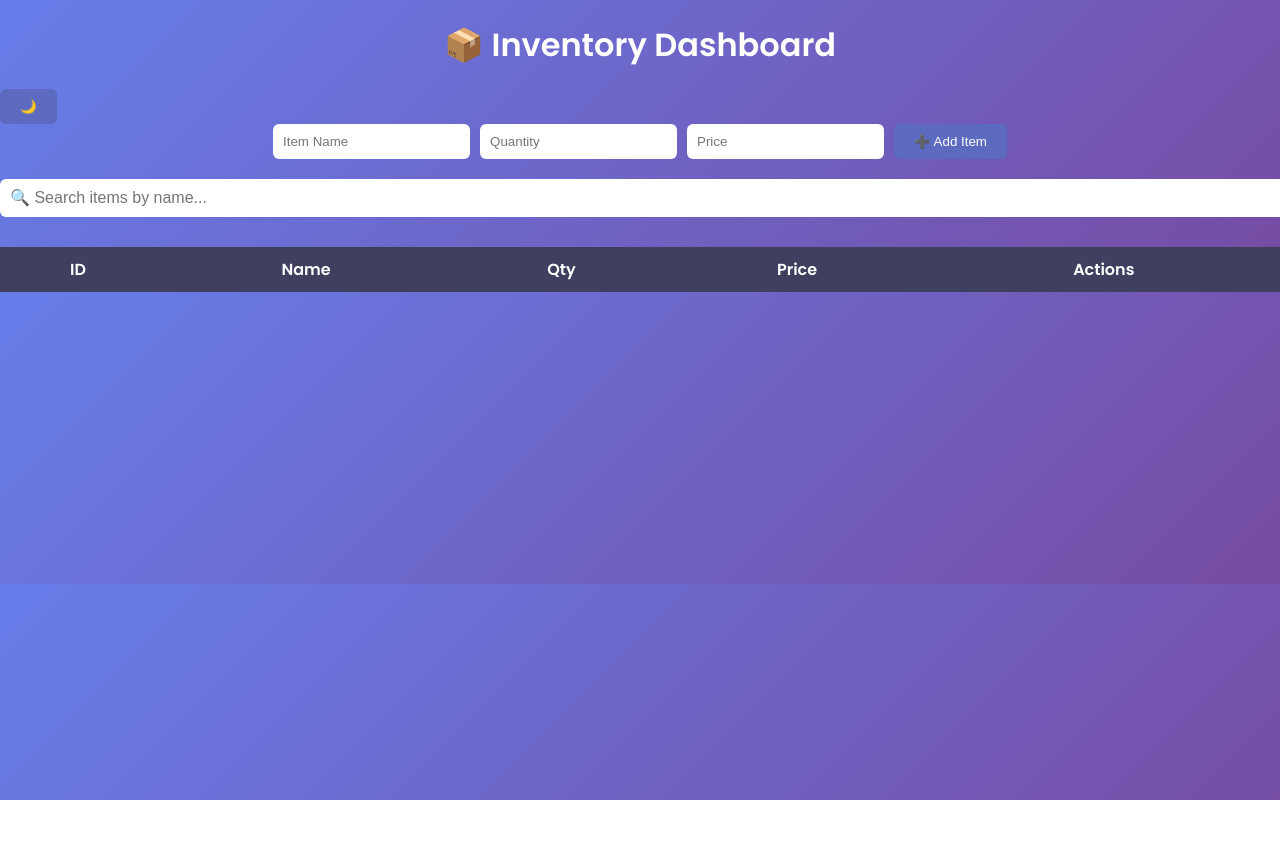
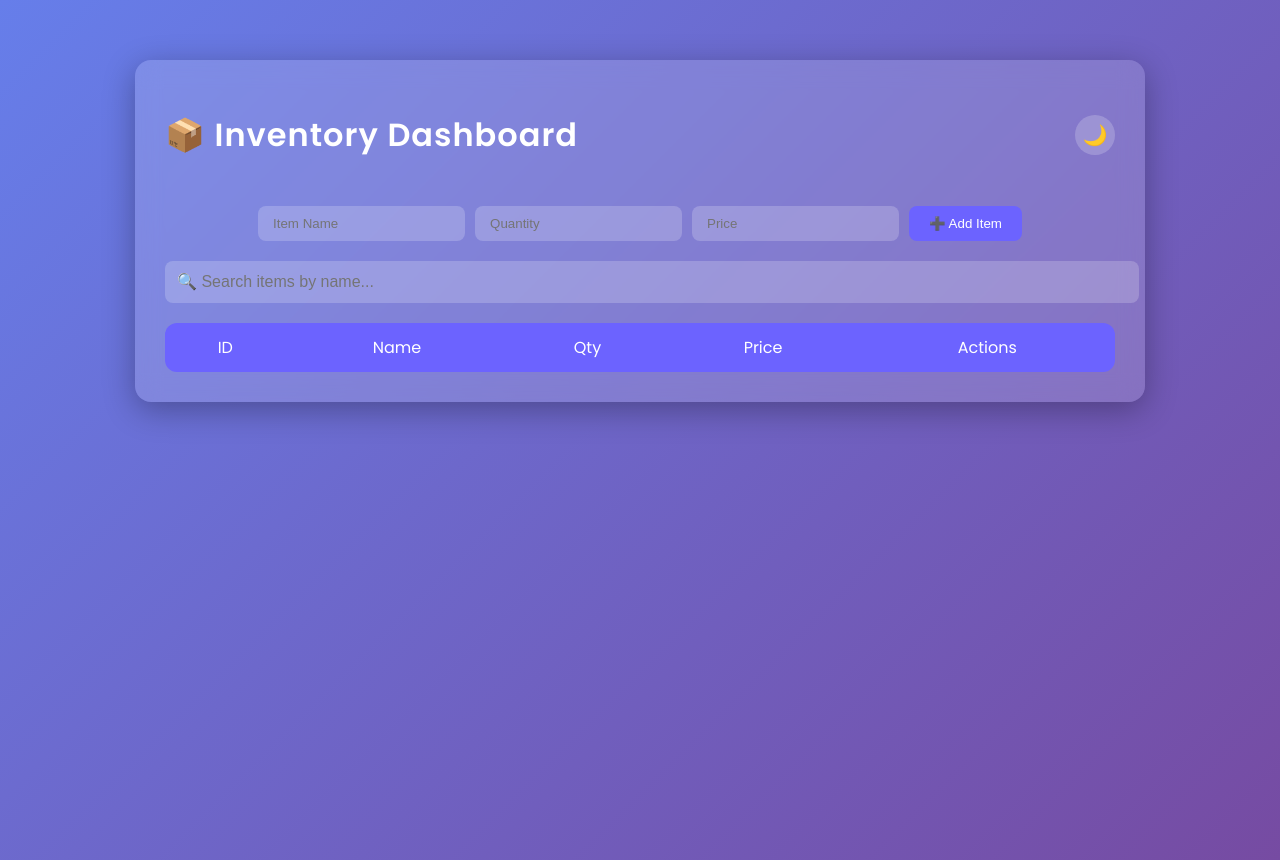
Before and after one commit to yashu234/DBMS, a website: page index.html in a window 1280 px wide. Before the commit the page ends 800 px from the top, so only its background shows below. Drawn offline with Linux system fonts and the light colour scheme; no server answers.

Commit message:
Update style.css

```diff
--- a/style.css
+++ b/style.css
@@ -1,102 +1,163 @@
+:root {
+  --bg: linear-gradient(135deg, #667eea, #764ba2);
+  --card-bg: rgba(255, 255, 255, 0.15);
+  --text: #fff;
+  --input-bg: rgba(255, 255, 255, 0.2);
+  --accent: #6c63ff;
+  --shadow: rgba(0, 0, 0, 0.3);
+}
+
+body.light {
+  --bg: linear-gradient(135deg, #e3f2fd, #bbdefb);
+  --card-bg: rgba(255, 255, 255, 0.9);
+  --text: #222;
+  --input-bg: rgba(255, 255, 255, 0.9);
+  --accent: #3f51b5;
+  --shadow: rgba(0, 0, 0, 0.1);
+}
+
 body {
   font-family: 'Poppins', sans-serif;
-  background: linear-gradient(135deg, #667eea, #764ba2);
+  background: var(--bg);
+  color: var(--text);
   margin: 0;
   padding: 0;
-  color: #fff;
+  min-height: 100vh;
+  transition: all 0.4s ease;
 }
 
-.container {
-  max-width: 800px;
+.app {
+  max-width: 950px;
   margin: 60px auto;
-  background: #1f1f2e;
-  border-radius: 12px;
+  background: var(--card-bg);
+  border-radius: 16px;
+  box-shadow: 0 8px 32px var(--shadow);
+  backdrop-filter: blur(12px);
   padding: 30px;
-  box-shadow: 0 4px 20px rgba(0,0,0,0.3);
+  transition: all 0.4s ease;
+}
+
+header {
+  display: flex;
+  justify-content: space-between;
+  align-items: center;
+  margin-bottom: 25px;
 }
 
 h1 {
-  text-align: center;
-  margin-bottom: 20px;
+  font-weight: 600;
+  letter-spacing: 1px;
+}
+
+#themeToggle {
+  background: var(--input-bg);
+  border: none;
+  color: var(--text);
+  font-size: 20px;
+  border-radius: 50%;
+  width: 40px;
+  height: 40px;
+  cursor: pointer;
+  transition: transform 0.3s ease;
+}
+#themeToggle:hover {
+  transform: rotate(20deg);
 }
 
 form {
   display: flex;
+  flex-wrap: wrap;
   gap: 10px;
-  flex-wrap: wrap;
   justify-content: center;
 }
 
 input {
-  padding: 10px;
-  border-radius: 6px;
+  padding: 10px 15px;
+  border-radius: 8px;
   border: none;
   outline: none;
+  background: var(--input-bg);
+  color: var(--text);
+  transition: 0.3s;
 }
 
-button {
-  background: #5c6bc0;
+input:focus {
+  box-shadow: 0 0 0 2px var(--accent);
+}
+
+.add-btn {
+  background: var(--accent);
   border: none;
   color: white;
   padding: 10px 20px;
-  border-radius: 6px;
+  border-radius: 8px;
   cursor: pointer;
-  transition: 0.3s;
+  transition: transform 0.3s ease;
 }
 
-button:hover {
-  background: #3949ab;
+.add-btn:hover {
+  transform: scale(1.05);
 }
 
 #searchBar {
   width: 100%;
-  padding: 10px;
   margin: 20px 0;
-  border-radius: 6px;
+  padding: 12px;
+  border-radius: 8px;
   border: none;
-  outline: none;
+  background: var(--input-bg);
+  color: var(--text);
   font-size: 16px;
 }
 
 table {
   width: 100%;
   border-collapse: collapse;
-  margin-top: 10px;
+  border-radius: 12px;
+  overflow: hidden;
 }
 
 th, td {
-  padding: 10px;
+  padding: 12px;
   text-align: center;
 }
 
 th {
-  background: #3f3f5f;
+  background: var(--accent);
+  color: white;
+  font-weight: 500;
 }
 
 td {
-  background: #2e2e42;
+  background: rgba(255, 255, 255, 0.1);
 }
 
 .action-btn {
-  background: #ffca28;
-  color: #000;
+  border: none;
   padding: 6px 12px;
-  margin: 0 3px;
-  border-radius: 5px;
-  border: none;
+  border-radius: 6px;
   cursor: pointer;
+  transition: 0.3s;
 }
 
-.action-btn.delete {
-  background: #ef5350;
-  color: #fff;
+.action-btn.edit {
+  background: #ffca28;
 }
-
 .action-btn.update {
   background: #4caf50;
-  color: #fff;
+  color: white;
+}
+.action-btn.delete {
+  background: #e53935;
+  color: white;
 }
 
 .action-btn:hover {
-  opacity: 0.8;
+  opacity: 0.85;
+  transform: scale(1.05);
 }
+
+@media (max-width: 700px) {
+  th, td { font-size: 14px; }
+  form { flex-direction: column; align-items: center; }
+}
```
